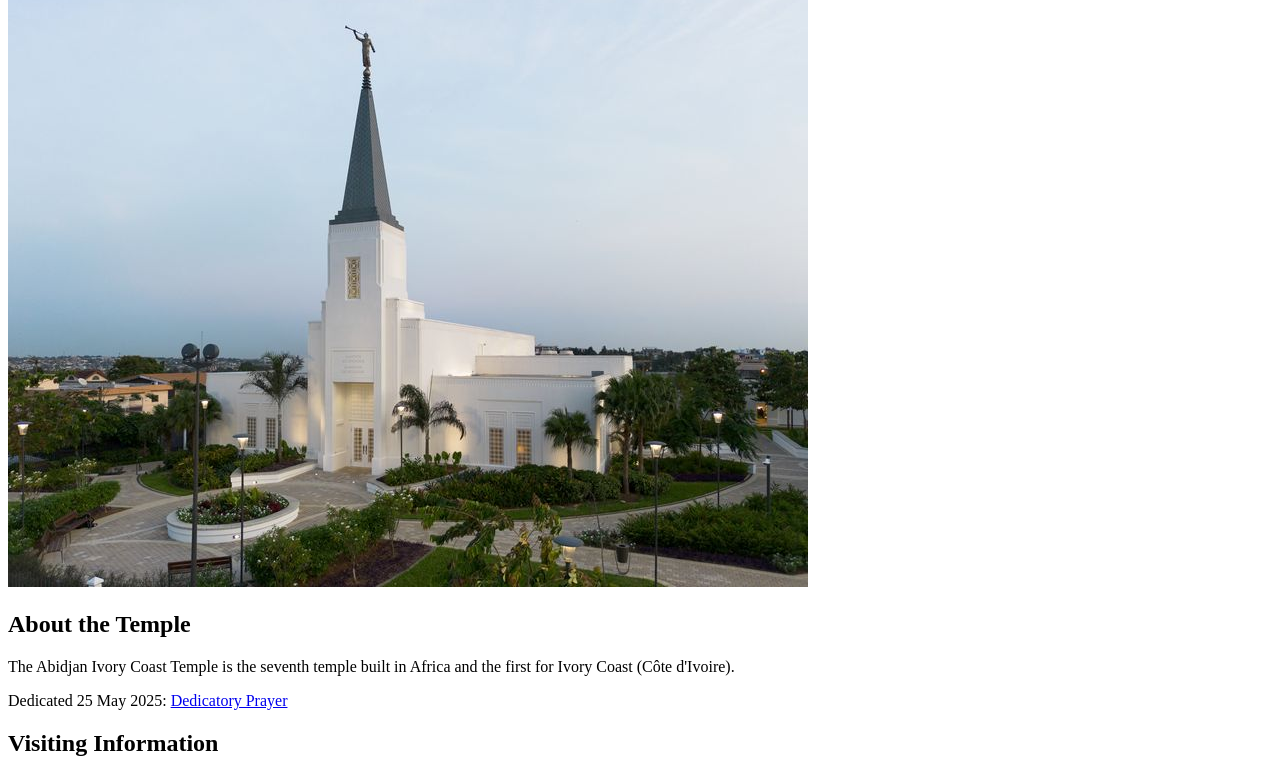
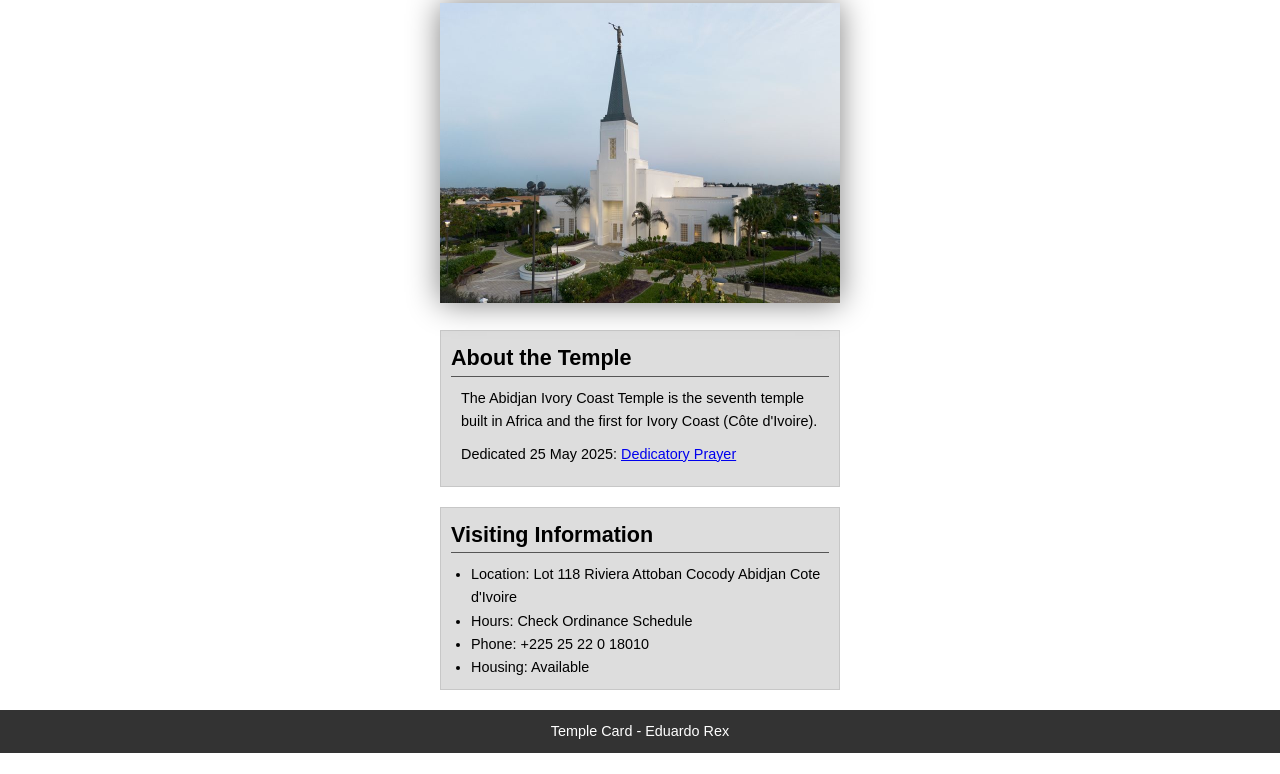
Before and after one commit to edurex2844/wdd130, a plain HTML site: page week02/temple.html in a window 1280 px wide. Shown: the part 127-901 px from the top of the page. After the commit the page ends 880 px from the top, so only its background shows below. Drawn offline with Linux system fonts and the light colour scheme.

Commit message:
W02 temple CSS activity

```diff
--- /dev/null
+++ b/week02/styles/temple.css
@@ -0,0 +1,62 @@
+* {
+  margin: 0;
+  padding: 0;
+  box-sizing: border-box;
+}
+
+body {
+  font-family: Arial, sans-serif;
+  line-height: 1.6;
+}
+
+header,
+footer {
+  background-color: #333;
+  color: #fff;
+  padding: 10px;
+  text-align: center;
+}
+
+header {
+  font-size: 1.5rem;
+}
+
+main {
+  width: 400px;
+  margin: 0 auto;
+}
+
+h1 {
+  margin: 10px;
+  text-align: center;
+}
+
+img {
+  width: 100%;
+  height: auto;
+  box-shadow: 0 0 30px gray;
+}
+
+section {
+  margin: 20px 0;
+  border: 1px solid rgb(0 0 0 / 10%);
+  padding: 10px;
+  background-color: #ddd;
+  font-size: 0.9rem;
+}
+
+section p {
+  margin: 10px;
+}
+
+h2 {
+  border-bottom: 1px solid #555;
+}
+
+ul {
+  margin: 10px 0 0 20px;
+}
+
+footer {
+  font-size: 0.9rem;
+}
--- a/week02/temple.html
+++ b/week02/temple.html
@@ -5,6 +5,7 @@
     <meta charset="UTF-8">
     <meta name="viewport" content="width=device-width, initial-scale=1.0">
     <title>Temple Card - Abidjan Cote d'Ivoire</title>
+    <link rel="stylesheet" href="styles/temple.css">
 </head>
 
 <body>
@@ -35,7 +36,7 @@
         </section>
     </main>
     <footer>
-        <p>Temple Card - Your Name</p>
+        <p>Temple Card - Eduardo Rex</p>
     </footer>
 </body>
 
```
